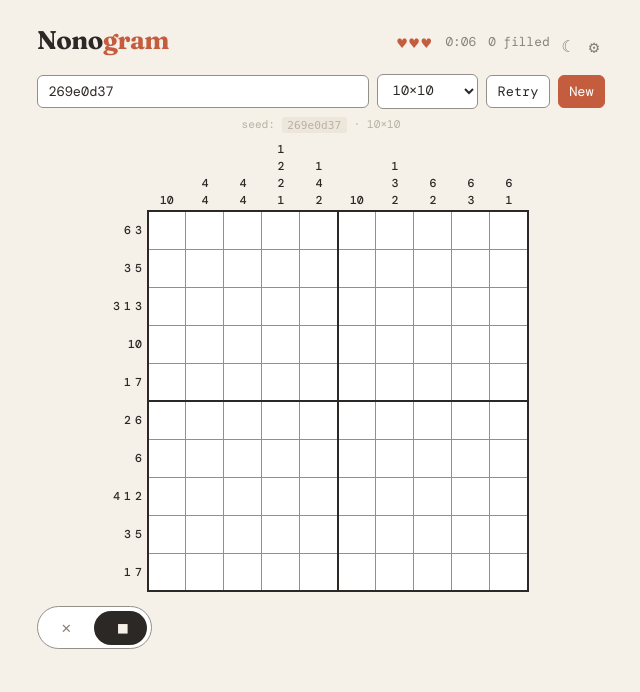
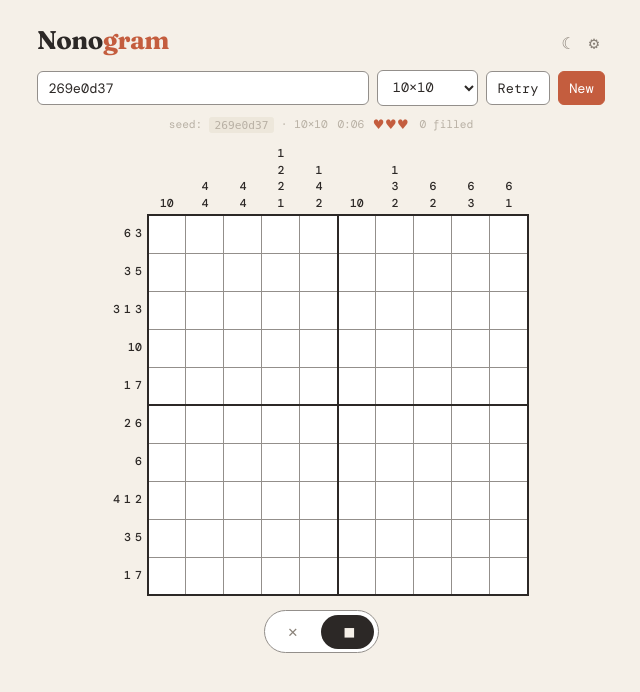
Before and after one commit to Ilosariph/nonogram, a Flask app: page / in a window 1280 px wide. Shown: the top 692 px of the page, without its empty margins (319-959 px from the left). Run offline with Flask 3, Linux system fonts and the light colour scheme.

Commit message:
Center slider; move timer/hearts/cellCount to seed-display row
- bottom-controls gets align-items:center so the slider is properly
  centered below the puzzle
- heartsDisplay, timerDisplay, cellCount moved out of the top bar and
  into the seed-display row alongside the seed/size info

https://claude.ai/code/session_01CnTLW4UkANLnPdrXM4tgbi

```diff
--- a/templates/index.html
+++ b/templates/index.html
@@ -222,6 +222,7 @@ td.cell.marked::after {
   padding: 0.35rem 1rem 0.75rem;
   display: flex;
   flex-direction: column;
+  align-items: center;
   gap: 0.5rem;
 }
 
@@ -370,9 +371,12 @@ button:active { transform: scale(0.97); }
 .btn-accent:hover { background: var(--accent-hover); color: #fff; border-color: var(--accent-hover); }
 
 .seed-display {
+  display: flex;
+  align-items: center;
+  justify-content: center;
+  gap: 0.6rem;
   font-size: 0.7rem;
   color: var(--ink-muted);
-  text-align: center;
 }
 
 .seed-display code {
@@ -477,9 +481,6 @@ td.cell.filled.cell-error { animation: cell-flash-red 0.55s ease forwards !impor
 <div class="top-bar">
   <h1>Nono<span>gram</span></h1>
   <div class="timer-info">
-    <span id="heartsDisplay" style="display:none"></span>
-    <span id="timerDisplay">0:00</span>
-    <span id="cellCount"></span>
     <button id="darkToggle" style="border:none; background:none; padding:0; cursor:pointer; font-size:1rem; line-height:1; color:var(--ink-light);" title="Toggle dark mode">&#9790;</button>
     <div class="settings-wrap">
       <button class="settings-btn" id="settingsBtn" title="Settings">&#9881;</button>
@@ -504,7 +505,12 @@ td.cell.filled.cell-error { animation: cell-flash-red 0.55s ease forwards !impor
     <button id="retryBtn">Retry</button>
     <button class="btn-accent" id="newBtn">New</button>
   </div>
-  <div class="seed-display" id="seedDisplay"></div>
+  <div class="seed-display">
+    <span id="seedDisplay"></span>
+    <span id="timerDisplay">0:00</span>
+    <span id="heartsDisplay" style="display:none"></span>
+    <span id="cellCount"></span>
+  </div>
 </div>
 
 <!-- grows on mobile to push puzzle + controls toward bottom of screen -->
```
